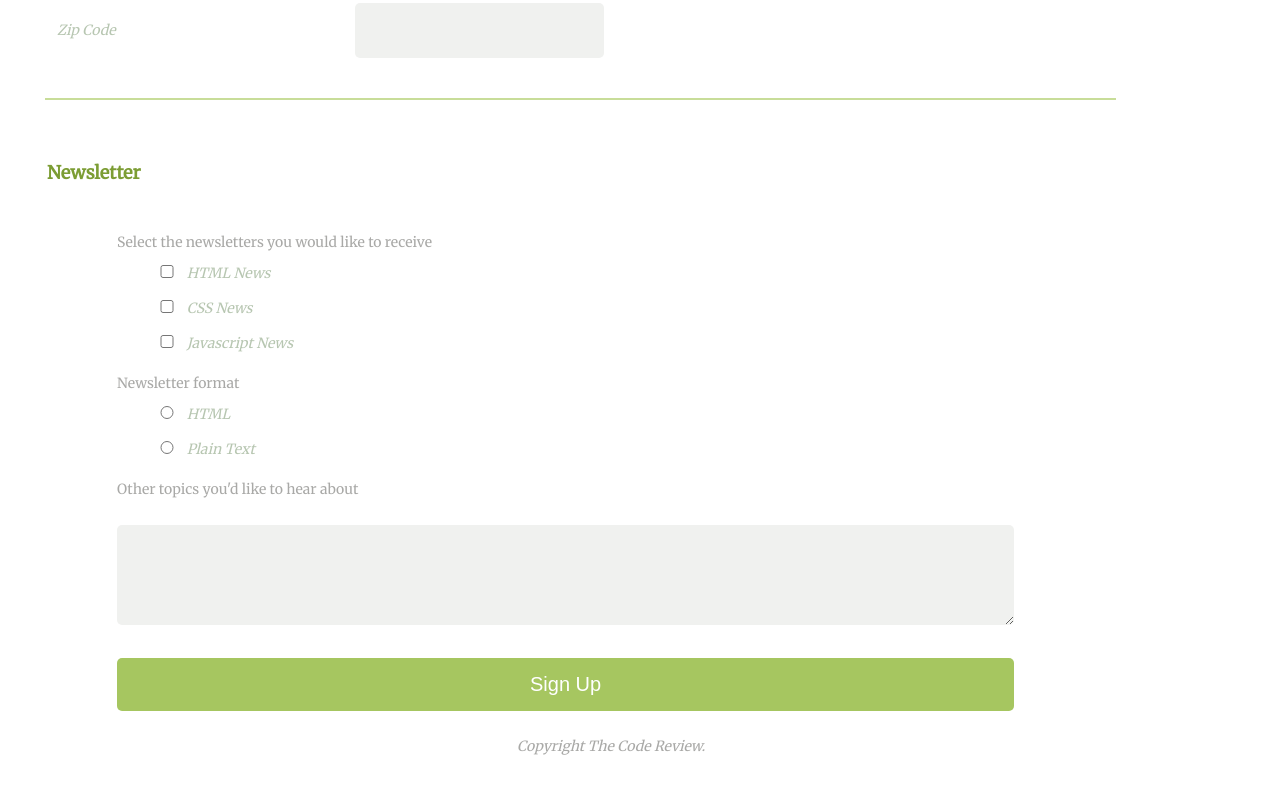
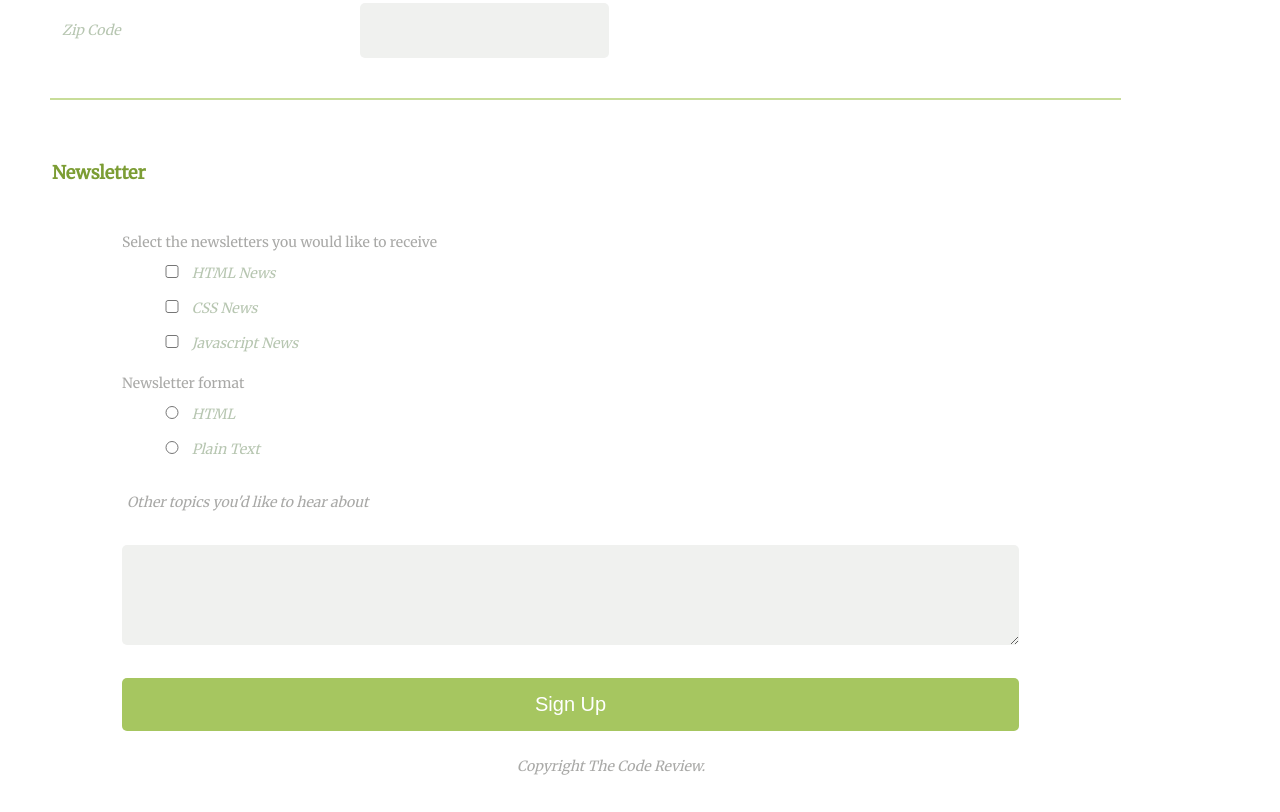
Before and after one commit to Zmarie/ResponsiveRegForm, a plain HTML site: page index.html in a window 1280 px wide. Shown: the part 847-1659 px from the top of the page. Drawn offline with Linux system fonts and the light colour scheme.

Commit message:
updated.
Updated errors on index.html and style.css

```diff
--- a/index.html
+++ b/index.html
@@ -54,7 +54,7 @@
 
 				<label for="state">State</label>
 				<select id="state" name="state">
-					<option value="state">Choose State</option>
+					<option value="state" selected hidden disabled>Choose State</option>
 					<option value="CA">California</option>
 					<option value="FL">Florida</option>
 					<option value="TX">Texas</option>
@@ -96,9 +96,9 @@
 				<br>
 		<input type="radio" id="plaintxt" name="format" value="plaintxt"><label for="plaintxt">Plain Text</label>
 
-				<p class="left">
+				<label for="message" class="left">
 					Other topics you'd like to hear about
-				</p>
+				</label>
 
 				<textarea id="message" name="user_message"></textarea>
 
--- a/style.css
+++ b/style.css
@@ -75,7 +75,7 @@ hr.thin {
 
 /**** FORM BODY ****/
 form {
-	margin: 30px -5px;
+	margin: 30px auto;
 }
 
 fieldset {
@@ -91,6 +91,14 @@ label {
 	color: #b7c6b1;
 	font-style: oblique;
 	display: inline-block;
+}
+
+label[for="message"] {
+	text-align: justify;
+	margin: 20px 5px;
+	display: block;
+	width: 75%;
+	color: #a9a9a7;
 }
 
 input,
@@ -279,7 +287,8 @@ input::placeholder {
 	}
 
 	form {
-		margin: 15px 60px;
+		margin: 15px 65px;
+		max-width: 90%;
 	}
 
 	label {
```
